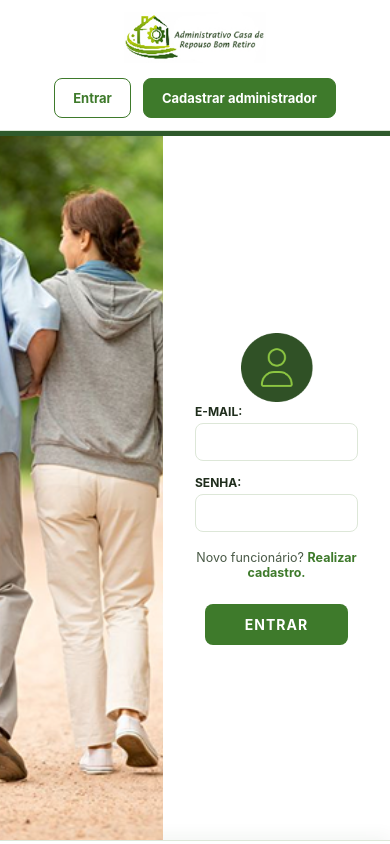
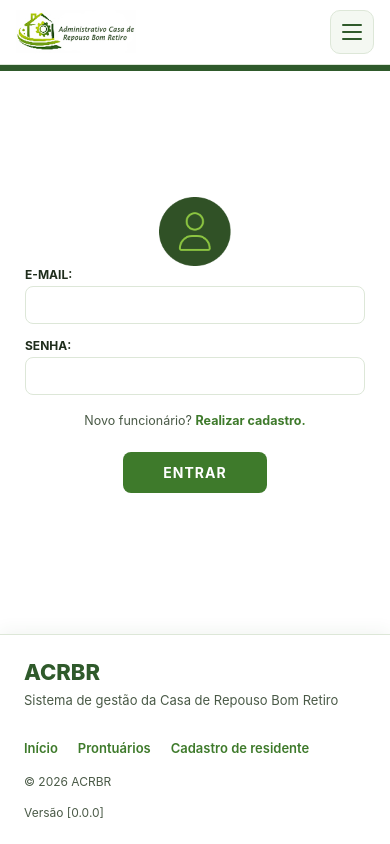
Before and after one commit to Adm-Casa-de-Repouso-Bom-Retiro/ACRBR-FRONTEND, a Vue app: page /login in a window 390 px wide. Built offline with nearby package versions, Linux system fonts and the light colour scheme.

Commit message:
feat: Aprimorando a responsividade e a estrutura do cabeçalho e das páginas de login e cadastro

```diff
--- a/src/assets/main.css
+++ b/src/assets/main.css
@@ -1,12 +1,18 @@
 * {
-  margin:0;
+  margin: 0;
   padding: 0;
   font-family: 'Inter', sans-serif;
 }
 
-html, body {
+html,
+body {
   height: 100%;
   margin: 0;
   padding: 0;
   overflow-x: hidden;
 }
+
+img,
+svg {
+  max-width: 100%;
+}
--- a/src/components/HeaderComponent.vue
+++ b/src/components/HeaderComponent.vue
@@ -5,6 +5,21 @@
         <img src="@/assets/images/logo.png" alt="" aria-hidden="true" />
       </div>
 
+      <button
+        type="button"
+        class="menu-toggle"
+        :class="{ 'menu-toggle--aberto': menuAberto }"
+        :aria-expanded="menuAberto"
+        aria-controls="menu-principal"
+        :aria-label="menuAberto ? 'Fechar menu' : 'Abrir menu'"
+        @click="toggleMenu"
+      >
+        <span class="menu-toggle-barra" aria-hidden="true"></span>
+        <span class="menu-toggle-barra" aria-hidden="true"></span>
+        <span class="menu-toggle-barra" aria-hidden="true"></span>
+      </button>
+
+      <div id="menu-principal" class="header-nav" :class="{ 'header-nav--aberto': menuAberto }">
         <nav v-if="store.usuario || store.estaLogado()" class="menu">
           <router-link to="/">INÍCIO</router-link>
           <router-link to="/prontuario">PRONTUÁRIOS</router-link>
@@ -48,21 +63,59 @@
           </router-link>
         </div>
       </div>
+    </div>
   </header>
 </template>
 
 <script setup>
-import { watch } from 'vue'
-import { useRouter } from 'vue-router'
+import { onMounted, onUnmounted, ref, watch } from 'vue'
+import { useRoute, useRouter } from 'vue-router'
 import { useAuthStore } from '../stores/auth.js'
 
 const router = useRouter()
+const route = useRoute()
 const store = useAuthStore()
 
+const menuAberto = ref(false)
+
+function toggleMenu() {
+  menuAberto.value = !menuAberto.value
+}
+
 function handleLogout() {
+  menuAberto.value = false
   store.logout()
   router.push('/login')
 }
+
+function fecharComEsc(evento) {
+  if (evento.key === 'Escape') {
+    menuAberto.value = false
+  }
+}
+
+function fecharSeDesktop() {
+  if (window.innerWidth > 900) {
+    menuAberto.value = false
+  }
+}
+
+onMounted(() => {
+  window.addEventListener('keydown', fecharComEsc)
+  window.addEventListener('resize', fecharSeDesktop)
+})
+
+onUnmounted(() => {
+  window.removeEventListener('keydown', fecharComEsc)
+  window.removeEventListener('resize', fecharSeDesktop)
+})
+
+watch(
+  () => route.fullPath,
+  () => {
+    menuAberto.value = false
+  },
+)
 
 watch(
   () => store.estaLogado(),
@@ -85,12 +138,60 @@ watch(
 }
 
 .header-inner {
+  position: relative;
   max-width: 1240px;
   margin: 0 auto;
   padding: 12px 24px;
   display: flex;
   align-items: center;
   justify-content: space-between;
+  gap: 24px;
+}
+
+/* ── BOTÃO HAMBURGUER ─────────────────────────────────── */
+.menu-toggle {
+  display: none;
+  flex-direction: column;
+  align-items: center;
+  justify-content: center;
+  gap: 5px;
+  width: 44px;
+  height: 44px;
+  padding: 0;
+  border: 1px solid #dde7d8;
+  border-radius: 10px;
+  background: #f4f8f2;
+  cursor: pointer;
+  flex-shrink: 0;
+}
+
+.menu-toggle-barra {
+  display: block;
+  width: 20px;
+  height: 2px;
+  border-radius: 2px;
+  background: #2f5a2b;
+  transition:
+    transform 0.2s ease,
+    opacity 0.2s ease;
+}
+
+.menu-toggle--aberto .menu-toggle-barra:nth-child(1) {
+  transform: translateY(7px) rotate(45deg);
+}
+
+.menu-toggle--aberto .menu-toggle-barra:nth-child(2) {
+  opacity: 0;
+}
+
+.menu-toggle--aberto .menu-toggle-barra:nth-child(3) {
+  transform: translateY(-7px) rotate(-45deg);
+}
+
+/* ── AGRUPADOR MENU + USUÁRIO ─────────────────────────── */
+.header-nav {
+  display: flex;
+  align-items: center;
   gap: 24px;
 }
 
@@ -286,17 +387,101 @@ watch(
 /* ── RESPONSIVO ───────────────────────────────────────── */
 @media (max-width: 900px) {
   .header-inner {
-    flex-wrap: wrap;
-    justify-content: center;
-    gap: 14px;
+    padding: 10px 16px;
+    gap: 12px;
+  }
+
+  .brand img {
+    height: 44px;
+  }
+
+  .menu-toggle {
+    display: inline-flex;
+    margin-left: auto;
+  }
+
+  .header-nav {
+    display: none;
+    position: absolute;
+    top: 100%;
+    left: 0;
+    right: 0;
+    flex-direction: column;
+    align-items: stretch;
+    gap: 0;
+    max-height: calc(100vh - 64px);
+    overflow-y: auto;
+    padding: 8px 16px 18px;
+    background: #ffffff;
+    border-bottom: 1px solid #dde7d8;
+    box-shadow: 0 14px 28px rgba(31, 45, 28, 0.14);
+  }
+
+  .header-nav--aberto {
+    display: flex;
   }
 
   .menu {
-    order: 3;
     width: 100%;
+    flex-direction: column;
+    align-items: stretch;
+    gap: 0;
+  }
+
+  .menu a {
+    display: flex;
+    align-items: center;
+    min-height: 48px;
+    padding: 0 8px;
+    border-bottom: 1px solid #eef3ea;
+    font-size: 14px;
+  }
+
+  .menu a::after {
+    display: none;
+  }
+
+  .link-cadastro {
     justify-content: center;
-    flex-wrap: wrap;
-    gap: 16px;
+    margin-top: 12px;
+    border-bottom: none !important;
+  }
+
+  .user {
+    width: 100%;
+    justify-content: space-between;
+    margin-top: 10px;
+    padding-top: 14px;
+    border-top: 1px solid #eef3ea;
+  }
+
+  .user-info {
+    align-items: flex-end;
+  }
+
+  .auth-actions {
+    width: 100%;
+    flex-direction: column;
+    align-items: stretch;
+    gap: 10px;
+    margin-top: 10px;
+  }
+
+  .btn-auth {
+    justify-content: center;
+  }
+}
+
+@media (max-width: 380px) {
+  .brand img {
+    height: 38px;
+  }
+
+  .user-name {
+    max-width: 140px;
+    overflow: hidden;
+    text-overflow: ellipsis;
+    white-space: nowrap;
   }
 }
 </style>
--- a/src/views/CadastroResidenteView.vue
+++ b/src/views/CadastroResidenteView.vue
@@ -1,7 +1,6 @@
 <template>
   <div class="cadastro-residente-page">
     <main class="main-content">
-
       <section class="cadastro-painel">
         <div class="cadastro-card">
           <div class="foto-coluna">
@@ -143,7 +142,6 @@ import { ref } from 'vue'
 import { storeToRefs } from 'pinia'
 import { useRouter } from 'vue-router'
 import { useResidenteStore } from '@/stores/residente'
-
 
 const router = useRouter()
 const residenteStore = useResidenteStore()
@@ -451,4 +449,14 @@ function proximo() {
     justify-content: center;
   }
 }
+
+@media (max-width: 600px) {
+  .opcao-grau {
+    align-items: flex-start;
+  }
+
+  .opcao-texto {
+    white-space: normal;
+  }
+}
 </style>
--- a/src/views/LoginView.vue
+++ b/src/views/LoginView.vue
@@ -104,6 +104,12 @@ async function handleLogin() {
   box-sizing: border-box;
   margin: 0;
   padding: 0;
+}
+
+.login-page {
+  flex: 1;
+  display: flex;
+  flex-direction: column;
 }
 
 .login-line {
@@ -257,4 +263,39 @@ async function handleLogin() {
 .btn-entrar:hover:not(:disabled) {
   background: #2f5a2b;
 }
+
+@media (max-width: 900px) {
+  .login-line {
+    height: 6px;
+  }
+
+  .main-content {
+    height: auto;
+    flex-direction: column;
+  }
+
+  .photo-side {
+    display: none;
+  }
+
+  .form-side {
+    flex: 1;
+    padding: 32px 20px 48px;
+  }
+}
+
+@media (max-width: 380px) {
+  .form-side {
+    padding: 24px 16px 40px;
+  }
+
+  .avatar-img {
+    width: 60px;
+    height: 60px;
+  }
+
+  .btn-entrar {
+    width: 100%;
+  }
+}
 </style>
--- a/src/views/NutricaoView.vue
+++ b/src/views/NutricaoView.vue
@@ -220,7 +220,8 @@ onMounted(() => {
 }
 
 .nutricao-card {
-  width: 80vw;
+  width: 100%;
+  max-width: 960px;
   margin: 0 auto;
   background: #ffffff;
   border: 1px solid #3a7d44;
@@ -539,7 +540,7 @@ onMounted(() => {
   }
 
   .nutricao-card {
-    width: 92vw;
+    width: 100%;
     padding: 24px 18px;
   }
 
```
Lines whose indentation alone changed are shown as unchanged.
